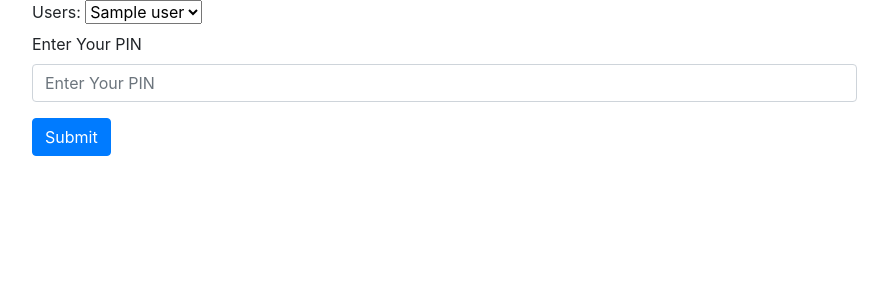
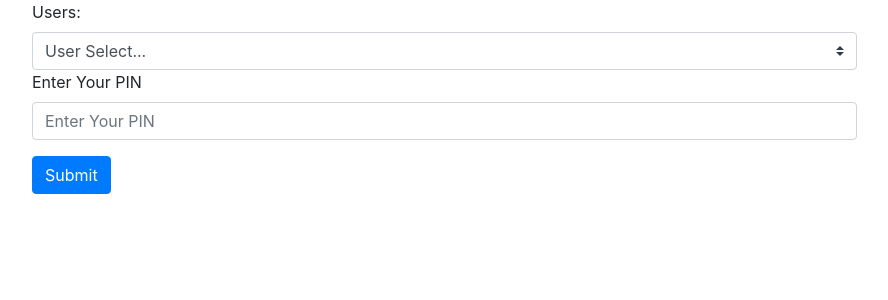
Before and after one commit to richytruitt/garage_door_clicker, a Flask app: page / in a window 1280 px wide. Shown: the top 300 px of the page, without its empty margins (338-1226 px from the left). Run offline with Flask 2, Linux system fonts and the light colour scheme; a database or web service that is not in the repository returns one stand-in record (values such as "Sample title"); some libraries are stand-ins or nearby versions.

```diff
--- a/templates/door_closed.html
+++ b/templates/door_closed.html
@@ -23,14 +23,13 @@
 
                     <div class="form-group">
                         <label for="users">Users: </label>
-                        <select class="form-select" name="users" id="users">
-
+                        <select class="custom-select mr-sm-2" id="users">
+                          <option selected>User Select...</option>
                           {% for user in users %}
                           <option value="{{ user }}">{{user}}</option>
                           {% endfor %}
 
                         </select>
-                        <br/>
                         <label for="entered_pin">Enter Your PIN</label>
                         <input type="text" inputmode="numeric" class="form-control" id="entered_pin" aria-describedby="st" placeholder="Enter Your PIN" name="PIN">
                     </div>
```
